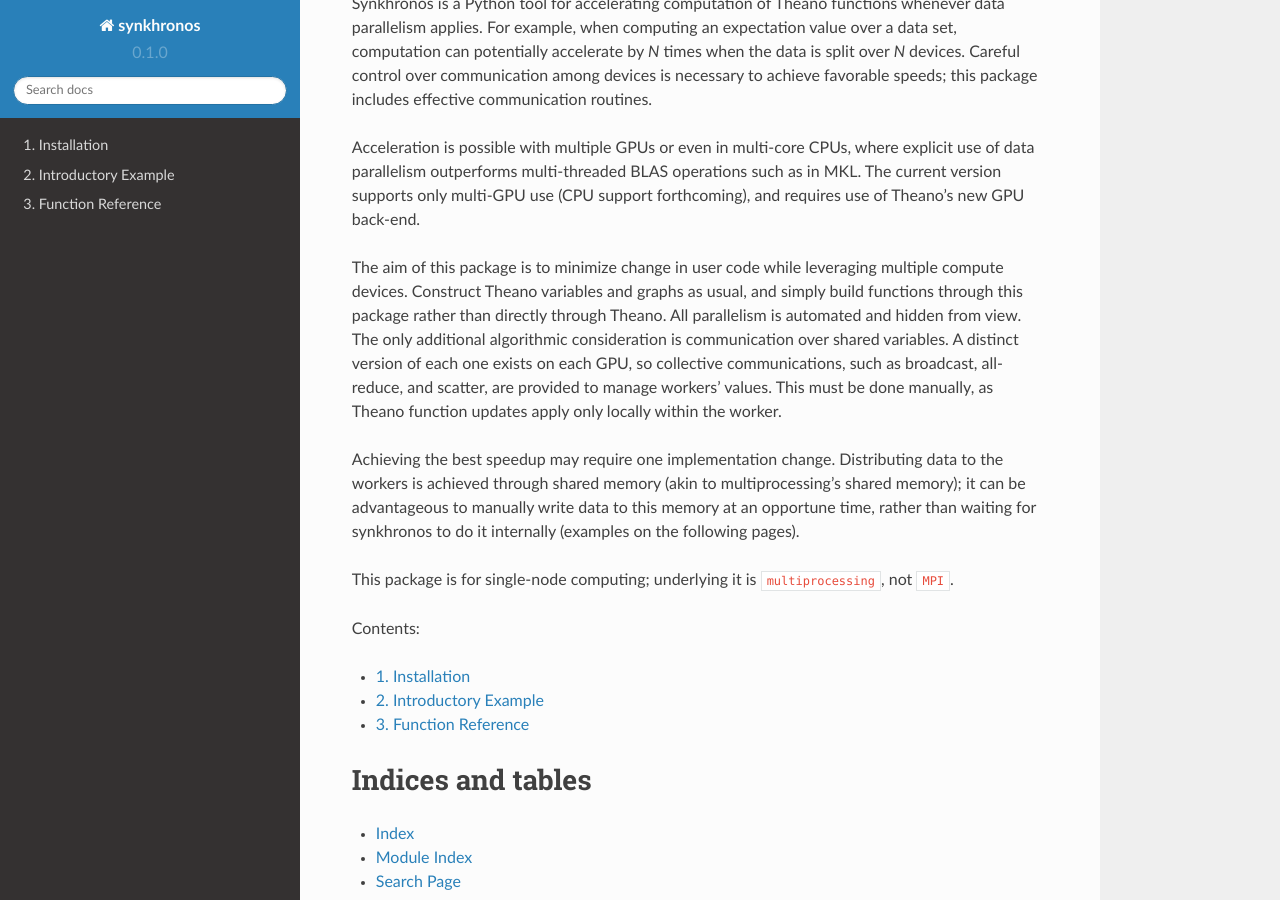
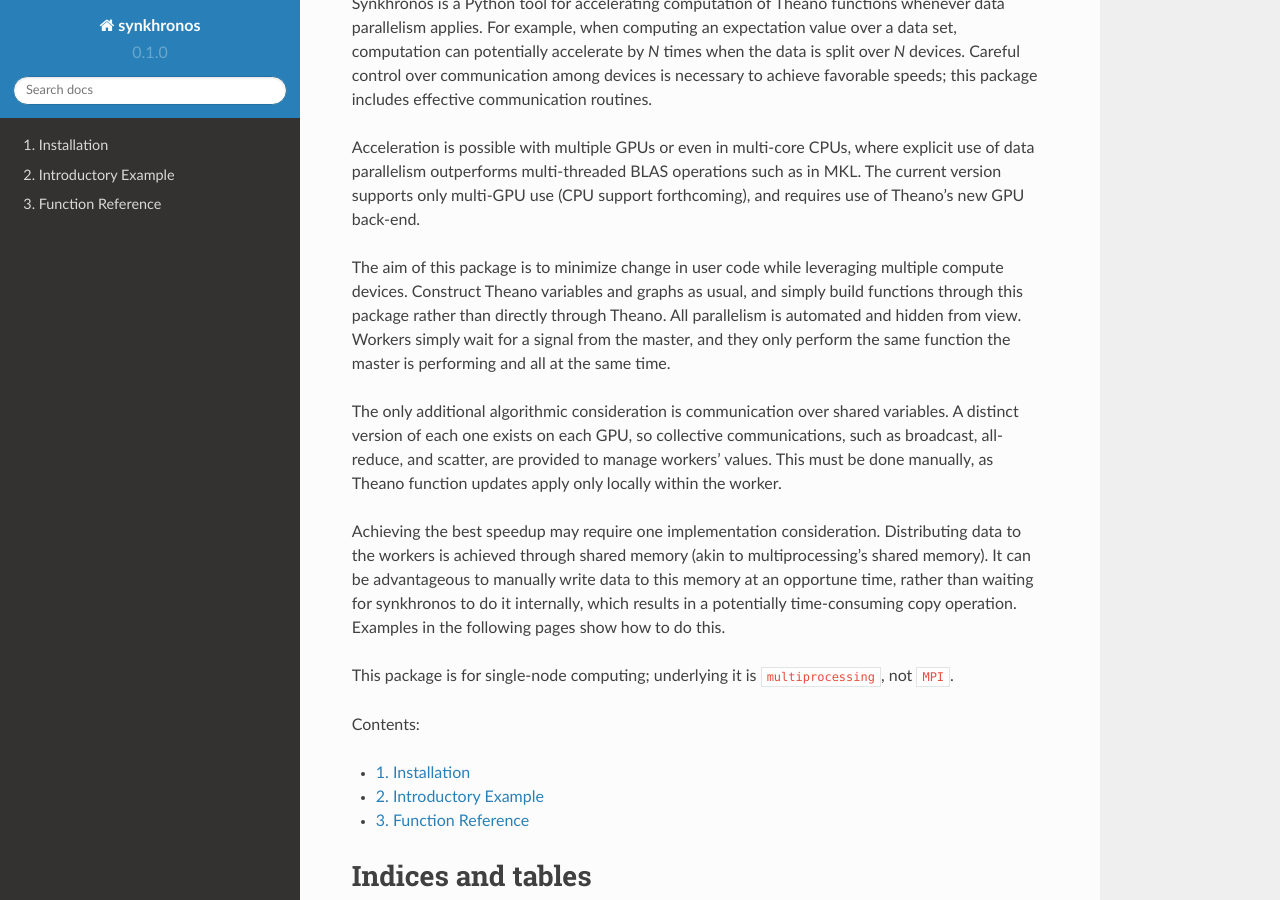
Before and after one commit to astooke/Synkhronos, a Sphinx documentation site: the page built from docs/source/index.rst, in a window 1280 px wide and 900 px high, scrolled down 224 px. Built offline with Sphinx 7.4.7 and the Read the Docs theme 2.0.0, drawn with Linux system fonts in a browser that asks for light colours.

```diff
--- a/docs/source/index.rst
+++ b/docs/source/index.rst
@@ -12,9 +12,11 @@ Synkhronos is a Python tool for accelerating computation of Theano functions whe
 
 Acceleration is possible with multiple GPUs or even in multi-core CPUs, where explicit use of data parallelism outperforms multi-threaded BLAS operations such as in MKL.  The current version supports only multi-GPU use (CPU support forthcoming), and requires use of Theano's new GPU back-end.
 
-The aim of this package is to minimize change in user code while leveraging multiple compute devices.  Construct Theano variables and graphs as usual, and simply build functions through this package rather than directly through Theano.  All parallelism is automated and hidden from view.  The only additional algorithmic consideration is communication over shared variables.  A distinct version of each one exists on each GPU, so collective communications, such as broadcast, all-reduce, and scatter, are provided to manage workers' values.  This must be done manually, as Theano function updates apply only locally within the worker.
+The aim of this package is to minimize change in user code while leveraging multiple compute devices.  Construct Theano variables and graphs as usual, and simply build functions through this package rather than directly through Theano.  All parallelism is automated and hidden from view.  Workers simply wait for a signal from the master, and they only perform the same function the master is performing and all at the same time.
 
-Achieving the best speedup may require one implementation change.  Distributing data to the workers is achieved through shared memory (akin to multiprocessing's shared memory); it can be advantageous to manually write data to this memory at an opportune time, rather than waiting for synkhronos to do it internally (examples on the following pages).
+The only additional algorithmic consideration is communication over shared variables.  A distinct version of each one exists on each GPU, so collective communications, such as broadcast, all-reduce, and scatter, are provided to manage workers' values.  This must be done manually, as Theano function updates apply only locally within the worker.
+
+Achieving the best speedup may require one implementation consideration.  Distributing data to the workers is achieved through shared memory (akin to multiprocessing's shared memory).  It can be advantageous to manually write data to this memory at an opportune time, rather than waiting for synkhronos to do it internally, which results in a potentially time-consuming copy operation.  Examples in the following pages show how to do this.
 
 This package is for single-node computing; underlying it is ``multiprocessing``, not ``MPI``.
 
@@ -26,6 +28,7 @@ Contents:
 
    pages/installation.rst
    pages/intro_example.rst
+
    pages/functions.rst
 
 
--- a/docs/source/pages/functions.rst
+++ b/docs/source/pages/functions.rst
@@ -2,9 +2,9 @@
 Function Reference
 ==================
 
-.. automodule:: synkhronos
+.. automodule:: .synkhronos
    :members: fork, distribute, close, function, broadcast, gather, reduce, all_reduce, all_gather, scatter
 
-.. autoclass:: synkhronos.master.Function
+.. autoclass:: .synkhronos.master.Function
    :special-members:
    :members: get_input_shmems, as_theano, __call__
--- a/requirements.txt
+++ b/requirements.txt
@@ -1,3 +1,3 @@
 .
-theano
-posix_ipc
+theano>=0.9.0b1
+posix_ipc>=1.0.0
```
